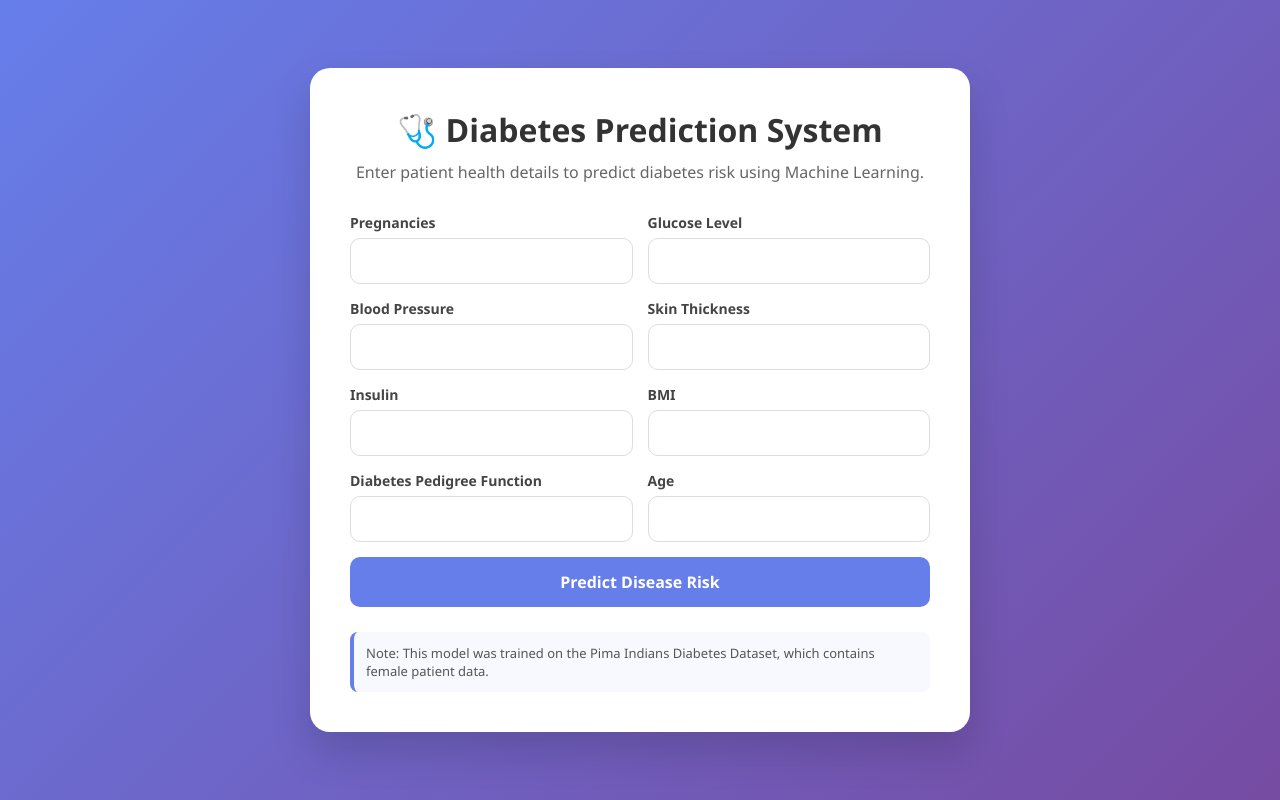
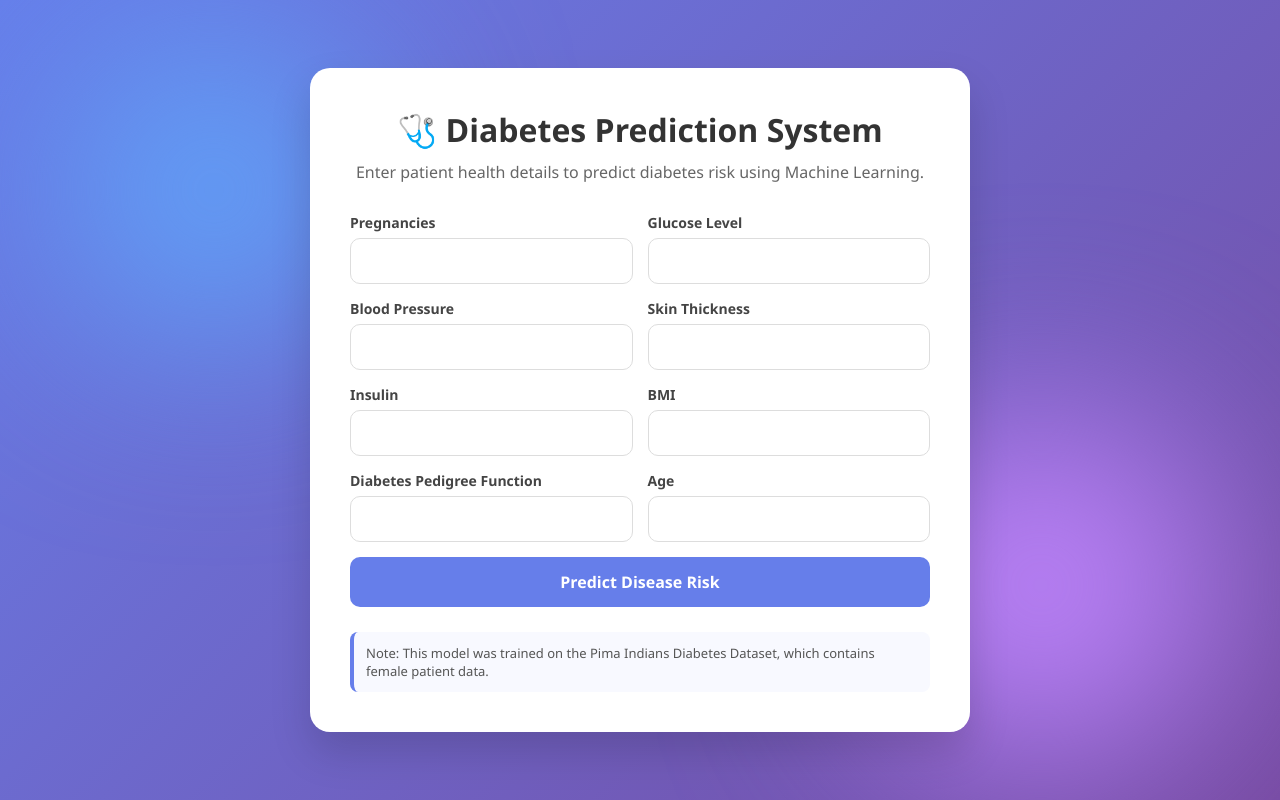
Before and after one commit to BharatGope/Disease-Prediction-ML, a Flask app: page / in a window 1280 px wide. Run offline with Flask 3, Linux system fonts and the light colour scheme; parts of the project's set-up code (start-up, migrations or seed data) failed here and were passed over.

Commit message:
improvement to ui

```diff
--- a/static/css/style.css
+++ b/static/css/style.css
@@ -155,3 +155,26 @@ button:hover{
     color:#555;
     border-radius:8px;
 }
+
+.blob{
+    position:fixed;
+    border-radius:50%;
+    filter:blur(100px);
+    z-index:-1;
+}
+
+.blob1{
+    width:300px;
+    height:300px;
+    background:#60a5fa;
+    top:5%;
+    left:5%;
+}
+
+.blob2{
+    width:350px;
+    height:350px;
+    background:#c084fc;
+    bottom:5%;
+    right:5%;
+}
--- a/templates/index.html
+++ b/templates/index.html
@@ -6,6 +6,8 @@
     filename='css/style.css') }}">
 </head>
 <body>
+    <div class="blob blob1"></div>
+    <div class="blob blob2"></div>
     <div class="container">
         <div class="card">
             <h1>🩺 Diabetes Prediction System</h1>
--- a/templates/result.html
+++ b/templates/result.html
@@ -7,6 +7,8 @@
 </head>
 
 <body>
+    <div class="blob blob1"></div>
+    <div class="blob blob2"></div>
 
     <div class="container">
         <div class="card">
```
Lines whose indentation alone changed are shown as unchanged.
